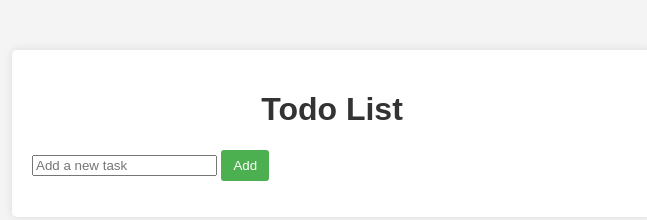
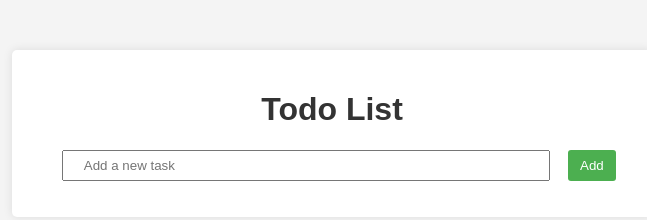
Before and after one commit to HungBiBo/Todo-List, a website: page public/index.html in a window 1280 px wide. Shown: the whole page, without its empty margins (308-955 px from the left). Drawn offline with Linux system fonts and the light colour scheme; no server answers.

Commit message:
Giao Diện Add

```diff
--- a/public/index.html
+++ b/public/index.html
@@ -9,8 +9,10 @@
 <body>
     <div class="container">
         <h1>Todo List</h1>
-        <input type="text" id="taskInput" placeholder="Add a new task">
-        <button onclick="addTask()">Add</button>
+        <div class="addTask">
+            <input type="text" id="taskInput" placeholder="     Add a new task">
+            <button onclick="addTask()">Add</button>
+        </div>
         <ul id="taskList"></ul>
     </div>
     <script src="app.js"></script>
--- a/public/style.css
+++ b/public/style.css
@@ -12,6 +12,16 @@ body {
     padding: 20px;
     border-radius: 5px;
     box-shadow: 0 0 10px rgba(0, 0, 0, 0.1);
+}
+
+.addTask{
+    display: flex;
+}
+
+#taskInput{
+    width: 80%;
+    margin-right: 3%;
+    margin-left: 5%;
 }
 
 h1 {
```
